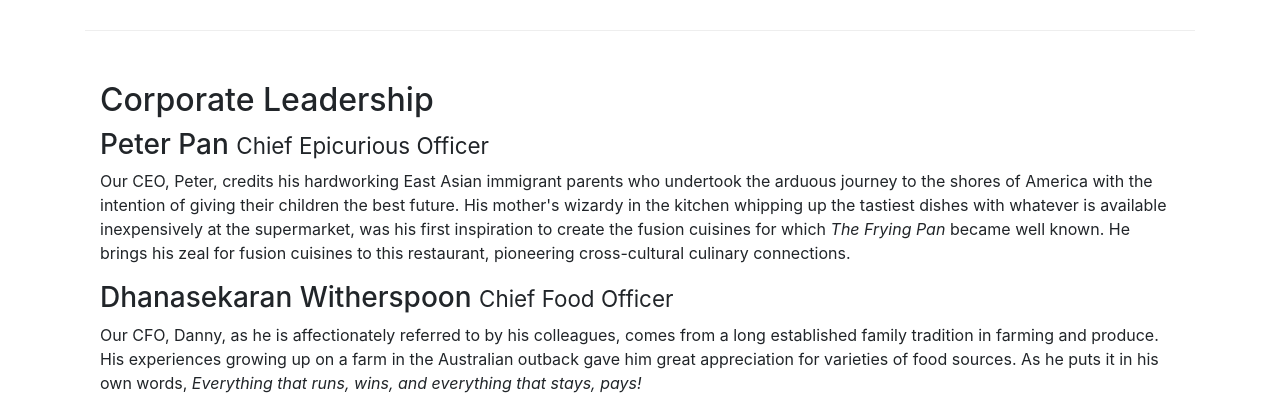
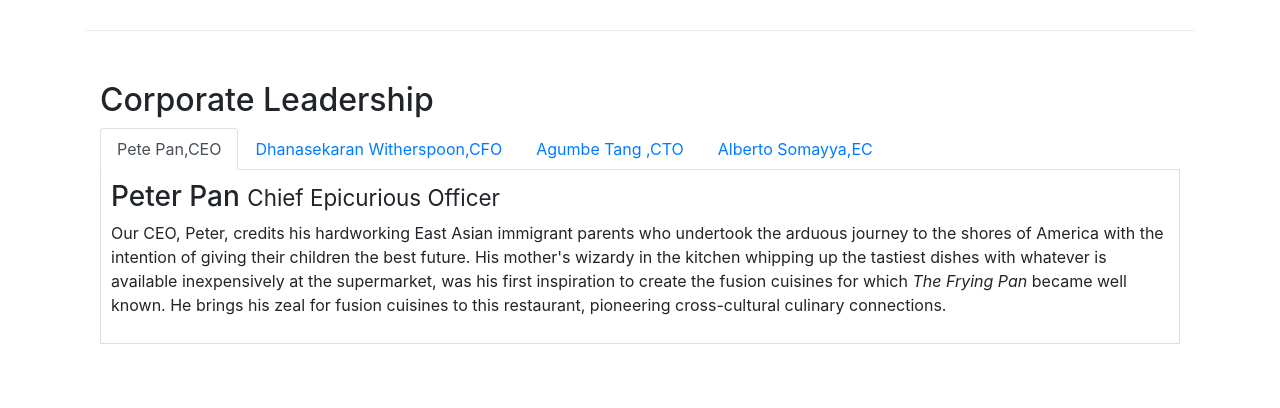
Before and after one commit to ASPS002/work_with_bootstrap, a website: page aboutus.html in a window 1280 px wide. Shown: the part 1140-1548 px from the top of the page. Drawn offline with nearby package versions, Linux system fonts and the light colour scheme.

Commit message:
Added tabs in aboutus page

```diff
--- a/aboutus.html
+++ b/aboutus.html
@@ -24,7 +24,7 @@
                 <!--this introduces 3 lines like button in navbar-->
             </button>
             <!--data-target-"Navbar" means it is the id of target data-->
-            <a class="navbar-brand" href="./index.html"><img src="img/logo.png"  height="30" width="41"></a>
+            <a class="navbar-brand" href="./index.html"><img src="img/logo.png" height="30" width="41"></a>
             <div class="collapse navbar-collapse" id="Navbar">
                 <!--id =navbar targets data specified in button and  class is used so that navbar is collapsed initially-->
                 <ul class="navbar-nav mr-auto">
@@ -84,7 +84,8 @@
                 <div class="card">
                     <h3 class="card-header bg-primary text-white">Facts At a Glance</h3>
                     <div class="card-body">
-                        <dl class="row"><!--description list-->
+                        <dl class="row">
+                            <!--description list-->
                             <dt class="col-6">Started</dt>
                             <dd class="col-6">3 Feb. 2013</dd>
                             <dt class="col-6">Major Stake Holder</dt>
@@ -99,12 +100,16 @@
             </div>
             <div class="col-12">
                 <div class="card card body bg-light">
-                    <blockquote class="blockquote"><!--The <blockquote> tag specifies a section that is quoted from another source.-->
-                        <p class="mb-0"><!--mb-0 means margin bottom 0-->
+                    <blockquote class="blockquote">
+                        <!--The <blockquote> tag specifies a section that is quoted from another source.-->
+                        <p class="mb-0">
+                            <!--mb-0 means margin bottom 0-->
                             You better cut the pizza into four pieces
                             because I'm not hungry enough to eat six.
                         </p>
-                        <footer class="blockquote-footer">Yogi Berra,<cite title="source title">The Wits and Wisdom of Yogi Berra,2014</cite></footer><!--footer used for authors name-->
+                        <footer class="blockquote-footer">Yogi Berra,<cite title="source title">The Wits and Wisdom of
+                                Yogi Berra,2014</cite></footer>
+                        <!--footer used for authors name-->
                     </blockquote>
                 </div>
             </div>
@@ -114,62 +119,109 @@
         <div class="row row-content">
             <div class="col-12">
                 <h2>Corporate Leadership</h2>
+                <ul class="nav nav-tabs">
+                    <li class="nav-item">
+                        <a class=" nav-link active" href="#peter" role="tab" data-toggle="tab">Pete Pan,CEO</a>
+                        <!--To make the tabs toggleable, add the data-toggle="tab" attribute to each link. Then add a .tab-pane class with a unique ID for every tab and wrap them inside a <div> element with class .tab-content.
+                            If you want the tabs to fade in and out when clicking on them, add the .fade class to .tab-pane:-->
+                    </li>
+                    <li class="nav-item"><a class="nav-link" href="#danny" role="tab" data-toggle="tab">Dhanasekaran
+                            Witherspoon,CFO</a></li>
+                    <li class="nav-item"><a class="nav-link" href="#agumbe" role="tab" data-toggle="tab">Agumbe Tang
+                            ,CTO</a></li>
+                    <li class="nav-item"><a class="nav-link" href="#alberto" role="tab" data-toggle="tab">Alberto
+                            Somayya,EC</a></li>
+                </ul>
+                <div class="tab-content">
+                    <div class="tab-pane fade show active" role="tabpanel" id="peter">
                         <h3>Peter Pan <small>Chief Epicurious Officer</small></h3>
-                <p class="d-none d-sm-block">Our CEO, Peter, credits his hardworking East Asian immigrant parents who
-                    undertook the arduous journey to the shores of America with the intention of giving their children
-                    the best future. His mother's wizardy in the kitchen whipping up the tastiest dishes with whatever
-                    is available inexpensively at the supermarket, was his first inspiration to create the fusion
-                    cuisines for which <em>The Frying Pan</em> became well known. He brings his zeal for fusion cuisines
+                        <p class="d-none d-sm-block">Our CEO, Peter, credits his hardworking East Asian immigrant
+                            parents
+                            who
+                            undertook the arduous journey to the shores of America with the intention of giving their
+                            children
+                            the best future. His mother's wizardy in the kitchen whipping up the tastiest dishes with
+                            whatever
+                            is available inexpensively at the supermarket, was his first inspiration to create the
+                            fusion
+                            cuisines for which <em>The Frying Pan</em> became well known. He brings his zeal for fusion
+                            cuisines
                             to this restaurant, pioneering cross-cultural culinary connections.</p>
+                    </div>
+                    <div class="tab-pane fade " role="tabpanel" id="danny">
                         <h3>Dhanasekaran Witherspoon <small>Chief Food Officer</small></h3>
-                <p class="d-none d-sm-block">Our CFO, Danny, as he is affectionately referred to by his colleagues,
-                    comes from a long established family tradition in farming and produce. His experiences growing up on
-                    a farm in the Australian outback gave him great appreciation for varieties of food sources. As he
-                    puts it in his own words, <em>Everything that runs, wins, and everything that stays, pays!</em></p>
+                        <p class="d-none d-sm-block">Our CFO, Danny, as he is affectionately referred to by his
+                            colleagues,
+                            comes from a long established family tradition in farming and produce. His experiences
+                            growing
+                            up on
+                            a farm in the Australian outback gave him great appreciation for varieties of food sources.
+                            As
+                            he
+                            puts it in his own words, <em>Everything that runs, wins, and everything that stays,
+                                pays!</em>
+                        </p>
+                    </div>
+                    <div class="tab-pane fade " role="tabpanel" id="agumbe">
                         <h3>Agumbe Tang <small>Chief Taste Officer</small></h3>
                         <p class="d-none d-sm-block">Blessed with the most discerning gustatory sense, Agumbe, our CTO,
-                    personally ensures that every dish that we serve meets his exacting tastes. Our chefs dread the
-                    tongue lashing that ensues if their dish does not meet his exacting standards. He lives by his
+                            personally ensures that every dish that we serve meets his exacting tastes. Our chefs dread
+                            the
+                            tongue lashing that ensues if their dish does not meet his exacting standards. He lives by
+                            his
                             motto, <em>You click only if you survive my lick.</em></p>
+                    </div>
+                    <div class="tab-pane fade " role="tabpanel" id="alberto">
                         <h3>Alberto Somayya <small>Executive Chef</small></h3>
-                <p class="d-none d-sm-block">Award winning three-star Michelin chef with wide International experience
-                    having worked closely with whos-who in the culinary world, he specializes in creating mouthwatering
-                    Indo-Italian fusion experiences. He says, <em>Put together the cuisines from the two craziest
+                        <p class="d-none d-sm-block">Award winning three-star Michelin chef with wide International
+                            experience
+                            having worked closely with whos-who in the culinary world, he specializes in creating
+                            mouthwatering
+                            Indo-Italian fusion experiences. He says, <em>Put together the cuisines from the two
+                                craziest
                                 cultures, and you get a winning hit! Amma Mia!</em></p>
+                    </div>
+                </div>
             </div>
         </div>
         <div class="row row-content">
             <div class="col-12 col-sm-9">
                 <h2>Facts &amp; Figures</h2>
-                <div class="table-responsive"><!--so that it becomes scrollable on small screen sizes-->
+                <div class="table-responsive">
+                    <!--so that it becomes scrollable on small screen sizes-->
                     <table class="table table-striped">
                         <thead class="thead-dark">
-                        <th>&nbsp;</th><!--this adds space-->
+                            <th>&nbsp;</th>
+                            <!--this adds space-->
                             <th>2013</th>
                             <th>2014</th>
                             <th>2015</th>
                         </thead>
                         <tbody>
                             <tr>
-                            <th>Employees</th><!--th basically is dark and td islight-->
+                                <th>Employees</th>
+                                <!--th basically is dark and td islight-->
                                 <td>15</td>
                                 <td>27</td>
                                 <td>49</td>
                             </tr>
                             <tr>
-                            <th>Guest Served</th><!--th basically is dark and td islight-->
+                                <th>Guest Served</th>
+                                <!--th basically is dark and td islight-->
                                 <td>15000</td>
                                 <td>25990</td>
                                 <td>35500</td>
                             </tr>
                             <tr>
-                            <th>Special Events</th><!--th basically is dark and td islight-->
+                                <th>Special Events</th>
+                                <!--th basically is dark and td islight-->
                                 <td>3</td>
                                 <td>20</td>
                                 <td>45</td>
                             </tr>
                             <tr>
-                            <th>Annual Turnover</th><!--th basically is dark and td islight-->
+                                <th>Annual Turnover</th>
+                                <!--th basically is dark and td islight-->
                                 <td>$221,500</td>
                                 <td>$425,990</td>
                                 <td>$3,355,000</td>
--- a/css/styles.css
+++ b/css/styles.css
@@ -33,3 +33,9 @@ body{
 .navbar-dark{
     background-color: #512dab;
 }
+.tab-content{
+    border-left: 1px solid #ddd;
+    border-right: 1px solid #ddd;
+    border-bottom: 1px solid #ddd;
+    padding: 10px;
+}
```
Lines whose indentation alone changed are shown as unchanged.
